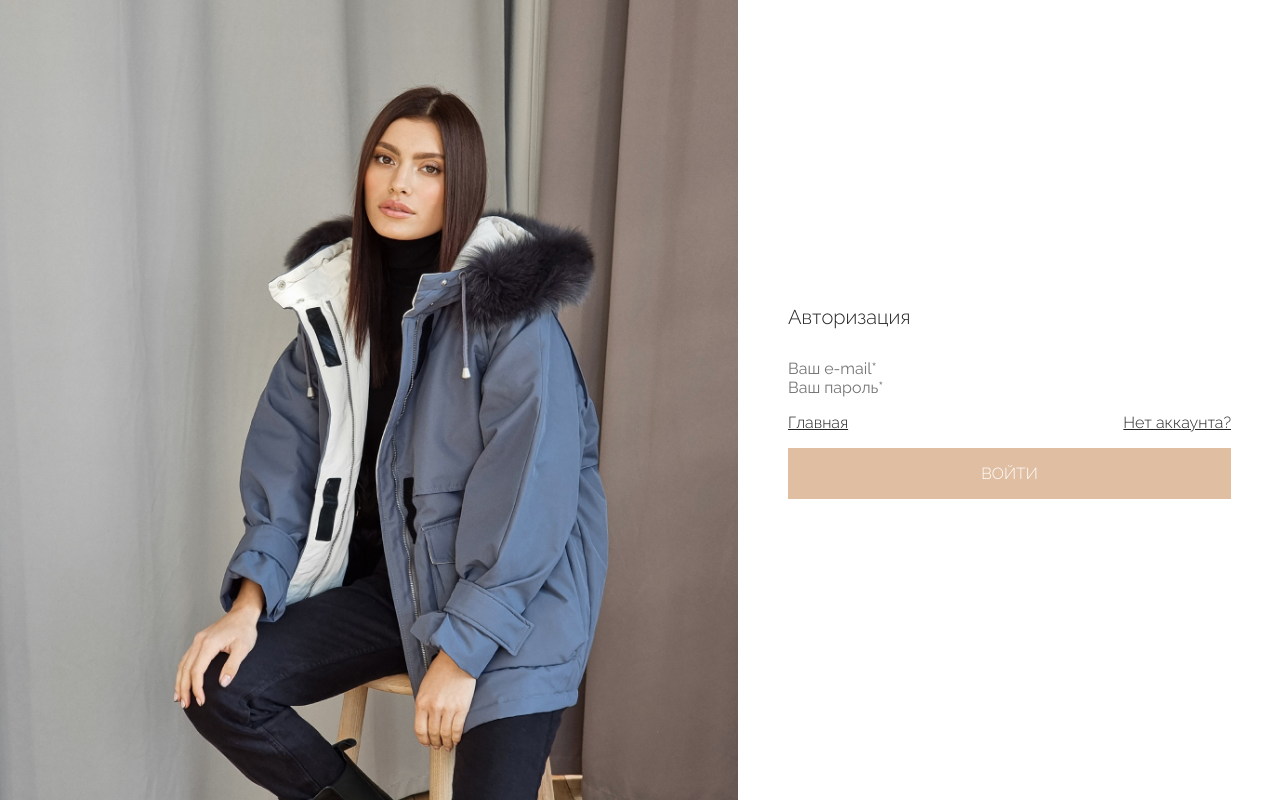
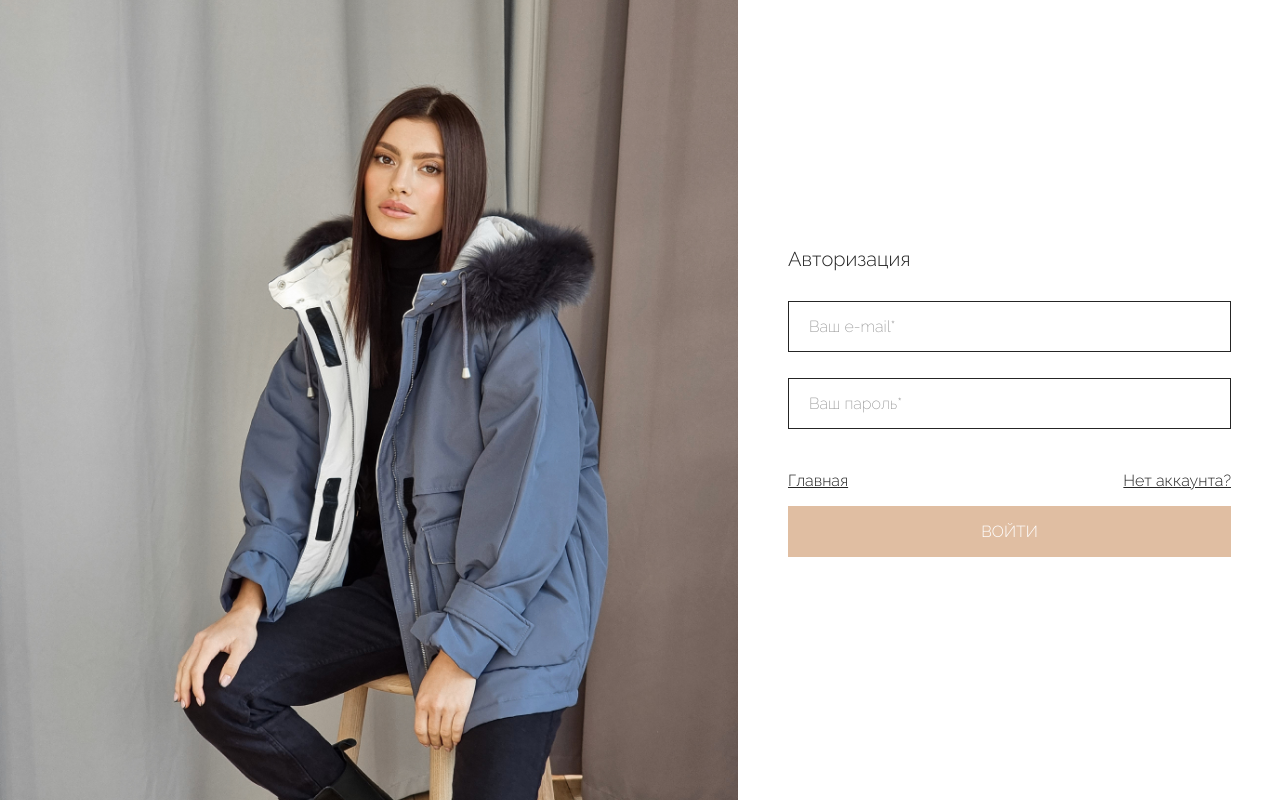
Before and after one commit to Sagyndyk840/marketplace-frontend-day, a Vue app: page /login in a window 1280 px wide. Built offline with nearby package versions, Linux system fonts and the light colour scheme.

Commit message:
input and login

```diff
--- a/package.json
+++ b/package.json
@@ -9,6 +9,8 @@
     "preview": "vite preview"
   },
   "dependencies": {
+    "@vuelidate/core": "^2.0.3",
+    "@vuelidate/validators": "^2.0.4",
     "swiper": "^11.0.7",
     "vue": "^3.4.19",
     "vue-router": "^4.3.0",
--- /dev/null
+++ b/src/components/ErrorMessage.vue
@@ -0,0 +1,26 @@
+<script>
+export default {
+  name: "ErrorMessage",
+  props: {
+    errors: {
+      type: Array,
+      required: true
+    }
+  }
+}
+</script>
+
+<template>
+  <p class="error-text" v-for="error in errors" :key="error.$uid">
+    {{error.$message}}
+  </p>
+</template>
+
+<style scoped lang="scss">
+.error-text {
+  color: #FFA4A4 !important;
+  font-family: "Raleway", serif;
+  font-size: 16px;
+  font-weight: 200;
+}
+</style>
--- /dev/null
+++ b/src/components/Input.vue
@@ -0,0 +1,79 @@
+<script>
+import ErrorMessage from "@/components/ErrorMessage.vue";
+
+export default {
+  name: "Input",
+  components: {ErrorMessage},
+  props: {
+    errors: {
+      type: Array
+    },
+    placeholder: {
+      type: String,
+      default: 'Input'
+    },
+    type: {
+      type: String,
+      default: 'text'
+    },
+    className: {
+      type: String,
+      default: 'w-443'
+    },
+    disabled: {
+      type: Boolean,
+      default: false
+    }
+  },
+  methods: {
+    updateValue (event) {
+      this.$emit('update:value', event.target.value)
+    }
+  }
+}
+</script>
+
+<template>
+  <div class="component-form">
+    <input :type="type" class="input" :class="[className, {'error': errors && errors.length}]" :placeholder="placeholder" :disabled="disabled" @input="updateValue"/>
+    <div class="m-b-10">
+      <ErrorMessage :errors="errors" />
+    </div>
+  </div>
+</template>
+
+<style lang="scss" scoped>
+.input {
+  border: 0.5px solid #252525;
+  color: rgba(37, 37, 37, 0.50);
+  font-family: "Raleway", serif;
+  font-size: 16px;
+  font-weight: 200;
+  padding-top: 15px;
+  padding-bottom: 15px;
+  padding-left: 20px;
+  padding-right: 20px;
+  margin-bottom: 16px;
+  box-sizing: border-box;
+
+  &:focus {
+    border: 1px solid #E0BEA2;
+    color: #252525;
+  }
+
+  &::placeholder {
+    color: rgba(37, 37, 37, 0.50);
+  }
+
+}
+
+.error {
+  border: 1px solid #FFA4A4 !important;
+  color: #FFA4A4 !important;
+
+  &::placeholder {
+    color: #FFA4A4;
+  }
+
+}
+</style>
--- a/src/pages/LoginPage.vue
+++ b/src/pages/LoginPage.vue
@@ -1,9 +1,47 @@
 <script>
 import Button from "@/components/Button.vue";
 import ClipLoader from "vue-spinner/src/ClipLoader.vue";
+import Input from "@/components/Input.vue";
+import {email, helpers, required, minLength} from '@vuelidate/validators'
+import useVuelidate from "@vuelidate/core";
+
 export default {
   name: "LoginPage",
-  components: {Button, ClipLoader}
+  setup () {
+    return {v$: useVuelidate() }
+  },
+  data () {
+    return {
+        form: {
+          email: '',
+          password: ''
+        }
+    }
+  },
+  validations () {
+    return {
+      form: {
+        email: {
+          email: helpers.withMessage('Вы ввели неверный email', email),
+          required: helpers.withMessage('Пожалуйста, заполните обязательное поле', required),
+          $autoDirty: true
+        },
+        password: {
+          required: helpers.withMessage('Пожалуйста, заполните обязательное поле', required),
+          $autoDirty: true,
+          minLength: helpers.withMessage('Минимальная длина: 6 символа', minLength(6))
+        }
+      }
+    }
+  },
+  methods: {
+    login () {
+      this.v$.$validate()
+
+      if (this.v$.$error) return
+    }
+  },
+  components: {Input, Button, ClipLoader}
 }
 </script>
 
@@ -14,9 +52,9 @@ export default {
     </div>
     <div class="auth-right">
       <div class="auth-card w-443">
-        <h2 class="title auth-title">Авторизация</h2>
-        <input type="text" class="input w-443" placeholder="Ваш e-mail*" />
-        <input type="text" class="input w-443" placeholder="Ваш пароль*"/>
+        <h2 class="title auth-title">Авторизация </h2>
+        <Input :errors="v$.form.email.$errors" v-model:value="form.email" placeholder="Ваш e-mail*" type="text" :disabled="false" />
+        <Input :errors="v$.form.password.$errors" v-model:value="form.password" placeholder="Ваш пароль*" type="password" :disabled="false"/>
         <div class="auth-inner">
           <router-link :to="{name: 'HomePage'}">Главная</router-link>
           <router-link :to="{name: 'RegisterPage'}">Нет аккаунта?</router-link>
```
Also changed, not shown: 1 other file (tests, documents, lock files or other folders).
